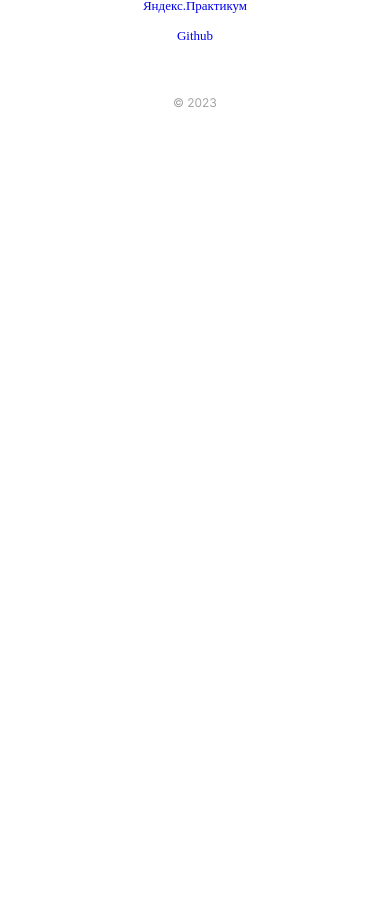
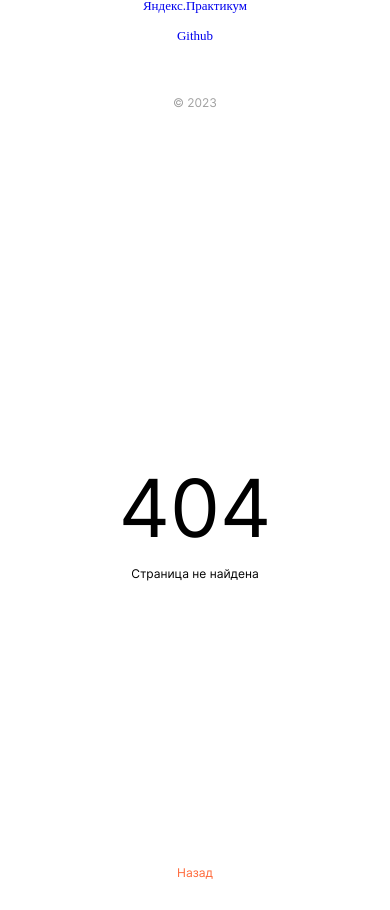
Before and after one commit to LeisanMingalieva/movies-explorer-frontend, a React (Create React App) app: page / in a window 390 px wide. Shown: the part 3378-4288 px from the top of the page. Before the commit the page ends 3508 px from the top, so only its background shows below. Built offline with nearby package versions, Linux system fonts and the light colour scheme.

Commit message:
create NotFoundPage

```diff
--- a/src/components/App/App.js
+++ b/src/components/App/App.js
@@ -5,6 +5,7 @@
 // import Movies from '../Movies/Movies';
 import Footer from "../Footer/Footer";
 import Main from "../Main/Main";
+import NotFound from "../NotFoundPage/NotFound";
 function App() {
   //const [isLoggedIn, setIsLoggedIn] = useState(true);
 
@@ -16,6 +17,7 @@ function App() {
       <Footer /> */}
       <Main />
       <Footer />
+      <NotFound />
     </div>
   );
 }
--- /dev/null
+++ b/src/components/NotFoundPage/NotFound.css
@@ -0,0 +1,82 @@
+.not-found {
+    display: flex;
+    flex-direction: column;
+    align-items: center;
+    padding-bottom: 60px;
+}
+
+.not-found__title {
+    width: 400px;
+    color: #000;
+    text-align: center;
+    font-family: Inter;
+    font-size: 140px;
+    font-style: normal;
+    font-weight: 400;
+    line-height: normal;
+    margin: 0 auto;
+    padding: 246px 0 0;
+}
+
+.not-found__text {
+    width: 400px;
+    color: #000;
+    text-align: center;
+    font-family: Inter;
+    font-size: 16px;
+    font-style: normal;
+    font-weight: 400;
+    line-height: normal;
+    margin: 0 auto;
+    padding: 5px 0 0;
+}
+
+.not-found__link {
+    color: #FF6838;
+    text-align: center;
+    font-family: Inter;
+    font-size: 14px;
+    font-style: normal;
+    font-weight: 400;
+    line-height: normal;
+    margin: 0 auto;
+    padding: 184px 0 0;
+    text-decoration: none;
+}
+
+.not-found__link:hover {
+    opacity: 0.7;
+}
+
+@media (max-width: 768px) {
+    .not-found {
+        padding-bottom: 222px;
+    }
+
+    .not-found__title {
+        padding: 408px 0 0;
+    }
+}
+
+@media (max-width: 460px) {
+    .not-found {
+        padding-bottom: 30px;
+    }
+
+    .not-found__title {
+        width: 300px;
+        padding: 329px 0 0;
+        font-size: 80px;
+    }
+
+    .not-found__text {
+        width: 300px;
+        font-size: 12px;
+        padding: 10px 0 0;
+    }
+
+    .not-found__link {
+        font-size: 12px;
+        padding: 284px 0 0;
+    }
+}
--- /dev/null
+++ b/src/components/NotFoundPage/NotFound.js
@@ -0,0 +1,15 @@
+import React from "react";
+import { Link } from "react-router-dom";
+import './NotFound.css';
+
+function NotFound() {
+    return (
+        <section className="not-found">
+            <h2 className="not-found__title">404</h2>
+            <p className="not-found__text">Страница не найдена</p>
+            <Link to="/" className="not-found__link">Назад</Link>
+        </section>
+    )
+}
+
+export default NotFound;
```
